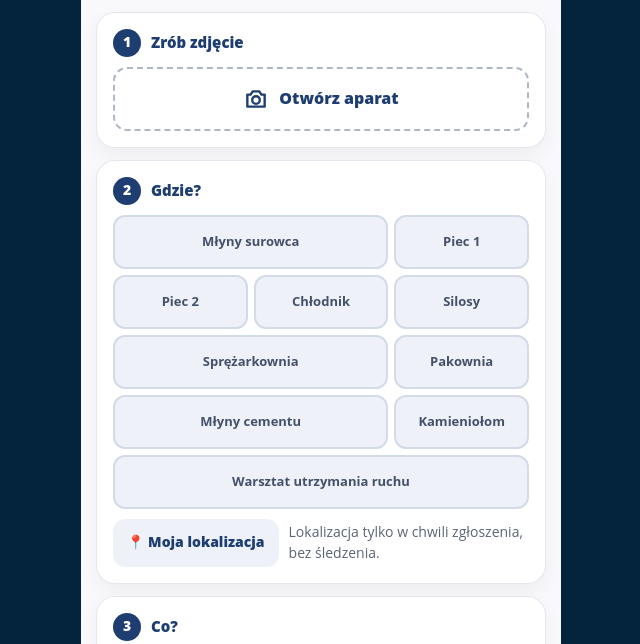
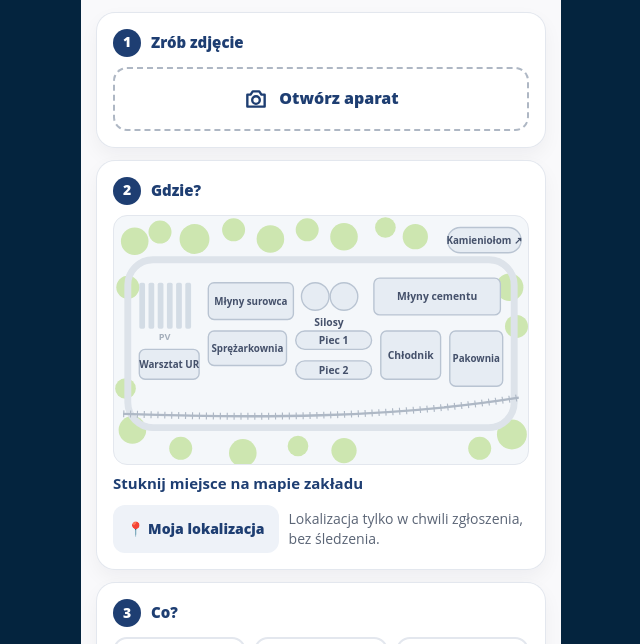
Before and after one commit to Serafin21/hackation27, a plain HTML site: page index.html in a window 1280 px wide. Both pictures are taken after a click on the button "Zgłoś stratę". Shown: the part 81-725 px from the top of the page, without its empty margins (319-959 px from the left). Drawn offline with Linux system fonts and the light colour scheme.

Commit message:
Schematyczna mapa zakładu w zgłoszeniu (na podstawie zdjęcia satelitarnego)
Co-Authored-By: Claude Opus 5.5 <noreply@anthropic.com>
Claude-Session: https://claude.ai/code/session_01GsnJhLhc5qg2e5pc8xDkb5

```diff
--- a/index.html
+++ b/index.html
@@ -63,6 +63,17 @@ nav.tabs button.on{color:var(--navy);background:#EEF2F8}
 .thumb{width:64px;height:64px;border-radius:14px;object-fit:cover;flex:none;background:#EEF2F8}
 
 /* mapa stref */
+.plant{display:block;width:100%;height:auto;border-radius:14px;background:#F4F7FA;border:1px solid var(--line);touch-action:manipulation}
+.plant .mz{cursor:pointer}
+.plant .mz rect,.plant .mz circle.b{fill:#E6ECF3;stroke:#B9C4D2;stroke-width:1.2;transition:fill .2s,stroke .2s}
+.plant .mz text{fill:#44506A;font:700 9px 'Open Sans',system-ui,sans-serif;pointer-events:none}
+.plant .mz.sel rect,.plant .mz.sel circle.b{fill:var(--navy);stroke:var(--navy)}
+.plant .mz.sel text{fill:#fff}
+.plant .mz.hint rect,.plant .mz.hint circle.b{stroke:var(--green);stroke-width:2.4}
+.plant .tree{fill:#CDE6B0}
+.plant .mz rect.hit,.plant .mz.sel rect.hit{fill:transparent;stroke:none}
+.plant .pin{fill:var(--green);stroke:#fff;stroke-width:2}
+.zone-pick{margin-top:8px;font-size:15px;font-weight:700;color:var(--navy);min-height:22px}
 .map{display:grid;grid-template-columns:repeat(3,1fr);gap:6px}
 .zone{min-height:54px;border-radius:12px;background:#EEF2F8;border:2px solid #D3DBE6;font-size:13px;font-weight:700;color:#44506A;display:flex;align-items:center;justify-content:center;text-align:center;padding:4px 6px;line-height:1.15}
 .zone.w3{grid-column:span 3}
@@ -351,9 +362,8 @@ function renderReport(v){
 
   <section class="card">
     <div class="step ${S.zone?'done':''}"><i>${S.zone?'✓':'2'}</i>Gdzie? ${S.hint&&!S.zone?'<span class="tag good">podpowiedź</span>':''}</div>
-    <div class="map" role="group" aria-label="Strefy zakładu">
-      ${ZONES.map(z=>`<button class="zone ${z.w===2?'w2':z.w===3?'w3':''} ${S.zone===z.id?'sel':''} ${S.hint===z.id&&S.zone!==z.id?'hint':''}" data-zone="${z.id}">${z.name}</button>`).join('')}
-    </div>
+    ${plantMap()}
+    <div class="zone-pick">${S.zone?'📍 '+zoneName(S.zone):'Stuknij miejsce na mapie zakładu'}</div>
     <div class="loc"><button id="locBtn">📍 Moja lokalizacja</button><span id="locTxt">${S.locTxt||'Lokalizacja tylko w chwili zgłoszenia, bez śledzenia.'}</span></div>
   </section>
 
@@ -383,6 +393,33 @@ function renderReport(v){
   v.querySelectorAll('[data-size]').forEach(b=>b.onclick=()=>{ vibrate(); S.size=+b.dataset.size; renderReport(v); setTimeout(()=>{ const s=$('#sendBtn'); s&&s.scrollIntoView({behavior:'smooth',block:'center'}); },60); });
   $('#locBtn').onclick = locate;
   $('#sendBtn').onclick = send;
+}
+
+
+/* Schematyczna mapa Cementowni Warta (na podstawie zdjęcia satelitarnego: zakład wschód–zachód, bocznica od południa, las dookoła) */
+function plantMap(){
+  const z=(id,x,y,w,h,label,rx=5,fs)=>`<g class="mz ${S.zone===id?'sel':''} ${S.hint===id&&S.zone!==id?'hint':''}" data-zone="${id}" role="button" aria-label="${zoneName(id)}"><rect x="${x}" y="${y}" width="${w}" height="${h}" rx="${rx}"/><text x="${x+w/2}" y="${y+h/2+3}" text-anchor="middle"${fs?` style="font-size:${fs}px"`:''}>${label}</text></g>`;
+  const trees=[[18,22,12],[40,14,10],[70,20,13],[104,12,10],[136,20,12],[168,12,10],[200,18,12],[236,10,9],[262,18,11],[344,62,12],[350,96,10],[346,190,13],[318,202,10],[200,204,11],[160,200,9],[112,206,12],[58,202,10],[16,186,12],[10,150,9],[12,62,10]];
+  const zs=S.zone||S.hint; const pins={wars:[66,118],mlsur:[148,60],silo:[208,60],spr:[142,102],piec:[216,102],piec2:[216,128],chl:[276,102],mlcem:[328,56],pak:[330,102],kam:[346,12]};
+  const pin=zs&&pins[zs]?`<g transform="translate(${pins[zs][0]},${pins[zs][1]-24})"><path class="pin" d="M0 0c-6 0-10 4-10 9 0 7 10 15 10 15s10-8 10-15c0-5-4-9-10-9z"/><circle cx="0" cy="9" r="3.2" fill="#fff"/></g>`:'';
+  return `<svg class="plant" viewBox="0 0 360 216" role="group" aria-label="Mapa zakładu – stuknij miejsce">
+    ${trees.map(t=>`<circle class="tree" cx="${t[0]}" cy="${t[1]}" r="${t[2]}"/>`).join('')}
+    <rect x="12" y="38" width="336" height="146" rx="22" fill="none" stroke="#DDE3EA" stroke-width="6"/>
+    <path d="M8 172 C120 176 240 176 352 158" fill="none" stroke="#AEB8C5" stroke-width="2"/>
+    <path d="M8 172 C120 176 240 176 352 158" fill="none" stroke="#AEB8C5" stroke-width="6" stroke-dasharray="1 5"/>
+    <g opacity=".75">${[0,1,2,3,4,5].map(i=>`<rect x="${22+i*8}" y="58" width="5" height="40" rx="1.5" fill="#C9D3DE"/>`).join('')}<text x="44" y="108" text-anchor="middle" style="font:700 8px 'Open Sans',sans-serif;fill:#8A96A6">PV</text></g>
+    ${z('wars',22,116,52,26,'Warsztat UR',5,8.5)}
+    ${z('mlsur',82,58,74,32,'Młyny surowca',5,8.5)}
+    <g class="mz ${S.zone==='silo'?'sel':''} ${S.hint==='silo'&&S.zone!=='silo'?'hint':''}" data-zone="silo" role="button" aria-label="Silosy"><rect class="hit" x="160" y="54" width="54" height="48"/><circle class="b" cx="175" cy="70" r="12"/><circle class="b" cx="200" cy="70" r="12"/><text x="187" y="96" text-anchor="middle">Silosy</text></g>
+    ${z('spr',82,100,68,30,'Sprężarkownia',5,8.5)}
+    ${z('piec',158,100,66,16,'Piec 1',8)}
+    ${z('piec2',158,126,66,16,'Piec 2',8)}
+    ${z('chl',232,100,52,42,'Chłodnik')}
+    ${z('mlcem',226,54,110,32,'Młyny cementu')}
+    ${z('pak',292,100,46,48,'Pakownia',5,8.5)}
+    ${z('kam',290,10,64,22,'Kamieniołom ↗',11,8.5)}
+    ${pin}
+  </svg>`;
 }
 
 /* Lokalizacja przybliżona: tylko w chwili zgłoszenia. Na pokazie (poza zakładem) podpowiada Sprężarkownię. */
```
Also changed, not shown: mapa-zakladu.svg (added).
